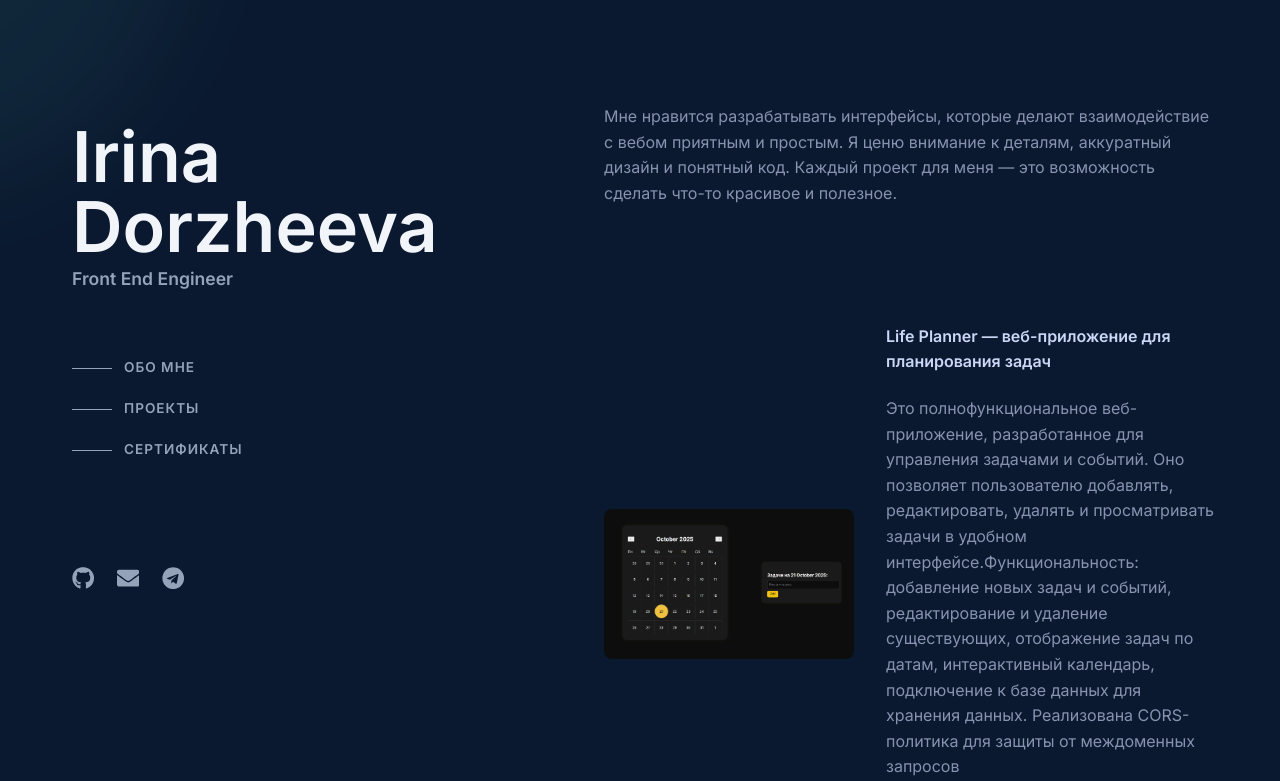
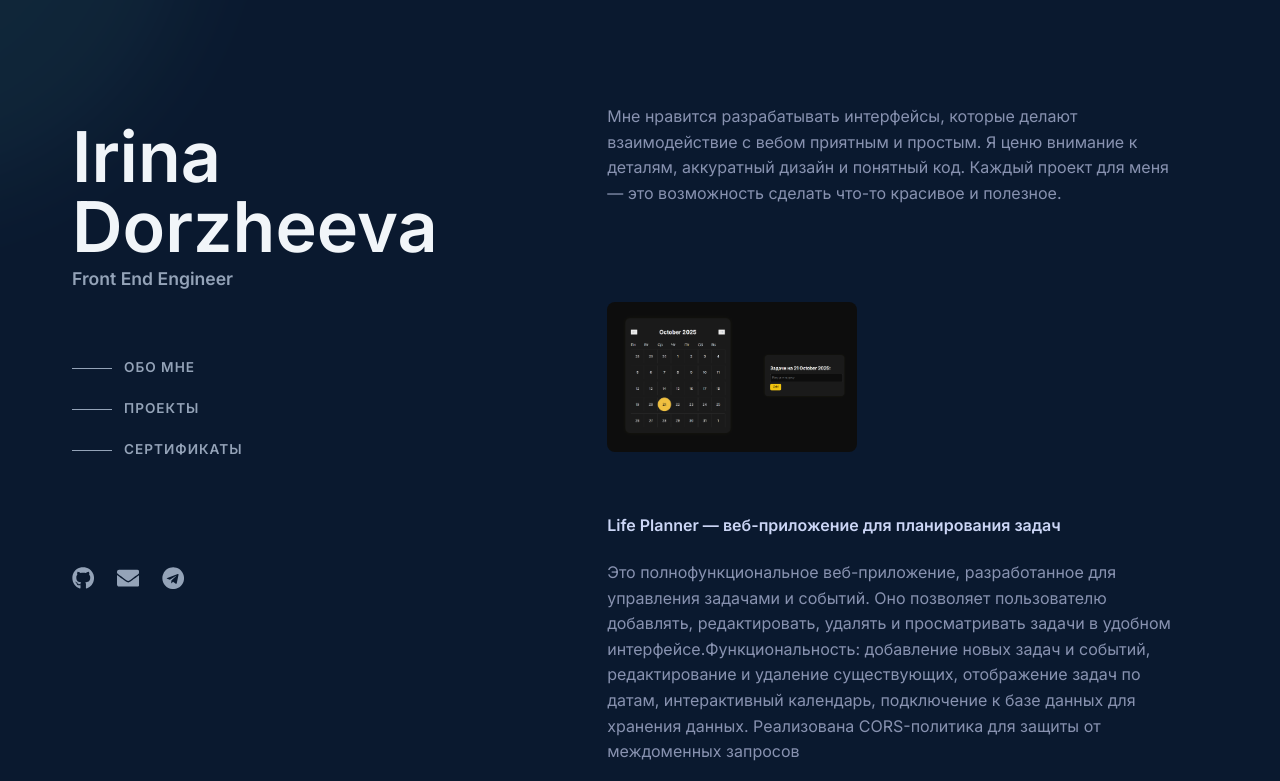
Before and after one commit to irisha98/MyPortfolio, a React (Create React App) app: page / in a window 1280 px wide. Shown: the top 781 px of the page. Built offline with nearby package versions, Linux system fonts and the light colour scheme.

Commit message:
фиксация экрана от скролла в мобверсии

```diff
--- a/src/App.css
+++ b/src/App.css
@@ -10,6 +10,14 @@
   cursor: default;
 }
 
+html, body {
+  width: 100%;
+  max-width: 100%;
+  overflow-x: hidden; /* — убираем горизонтальную прокрутку */
+  box-sizing: border-box;
+}
+
+
 code, pre, .tags {
   font-family: 'Fira Code', monospace;
 }
@@ -18,13 +26,17 @@
 }
 .container {
   display: flex;
-  justify-content: center;
+  /* justify-content: center;     */
+  justify-content: space-between;
   flex-wrap: wrap;
   align-items: flex-start;
   max-width: 1200px;
   margin: 0 auto;
   padding: 4rem 2rem;
   gap: 4rem;
+
+  box-sizing: border-box;
+  overflow: hidden;
 }
 
 .main-content {
@@ -61,6 +73,7 @@
 .project-content {
   display: flex;
   flex-direction: row;
+  flex-wrap: wrap;
   gap: 2rem;
   align-items: center;
   margin-bottom: 3rem;
@@ -390,3 +403,7 @@
     font-size: 2rem;
   }
 }
+* {
+  box-sizing: border-box;
+  max-width: 100vw;
+}
```
